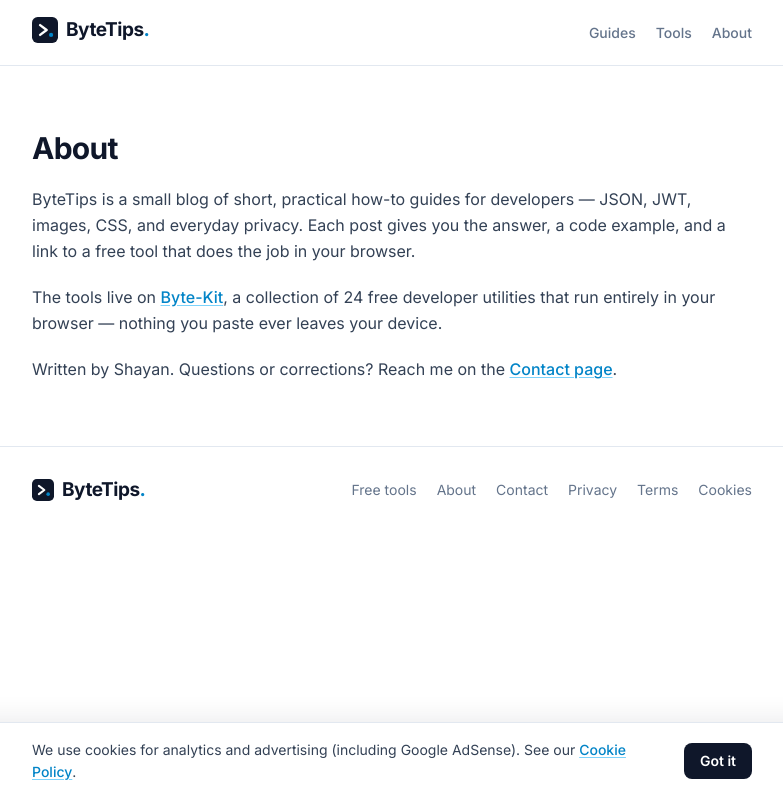
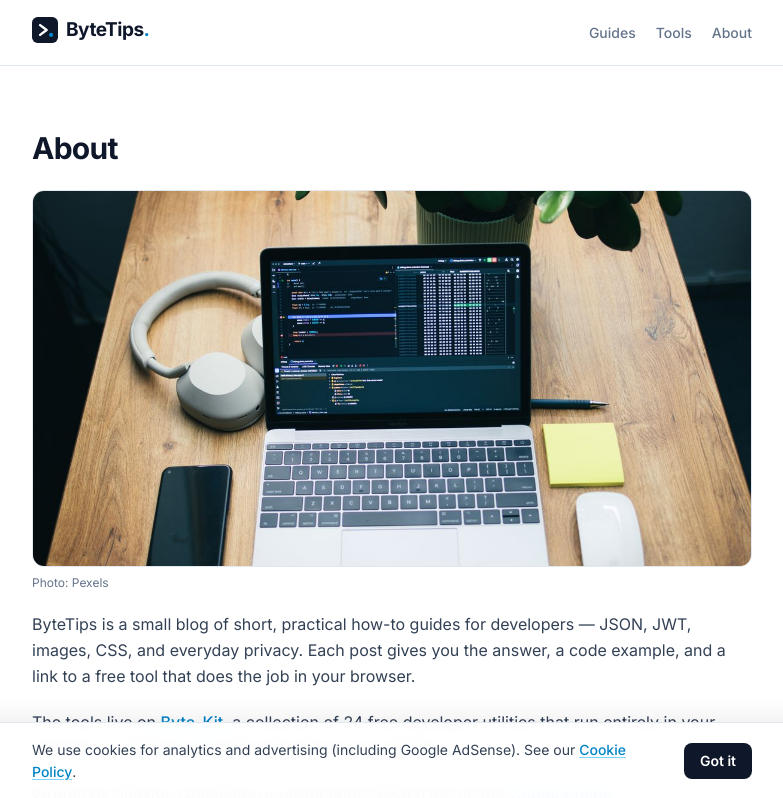
Before and after one commit to Shayan34789/bytetips, a Next.js app: page /about in a window 1280 px wide. Shown: the top 798 px of the page, without its empty margins (248-1031 px from the left). Built offline with nearby package versions, Linux system fonts and the light colour scheme; no server answers.

Commit message:
About page: add workspace photo (Pexels, 1200px)

```diff
--- a/app/about/page.tsx
+++ b/app/about/page.tsx
@@ -12,6 +12,20 @@ export default function AboutPage() {
   return (
     <main className="mx-auto max-w-3xl px-6 py-12 sm:py-16">
       <h1 className="text-3xl font-bold tracking-tight text-ink">About</h1>
+      <figure className="mt-6">
+        {/* Plain img: next/image optimization is incompatible with static export. */}
+        <img
+          src="/about-workspace.jpg"
+          alt="Minimal developer workspace with a laptop and headphones"
+          width={1200}
+          height={627}
+          className="w-full rounded-xl border border-line"
+          loading="lazy"
+        />
+        <figcaption className="mt-2 text-xs text-muted">
+          Photo: Pexels
+        </figcaption>
+      </figure>
       <p className="mt-5 text-[16px] leading-relaxed text-slate-700">
         ByteTips is a small blog of short, practical how-to guides for developers — JSON, JWT,
         images, CSS, and everyday privacy. Each post gives you the answer, a code example, and a
```
Also changed, not shown: public/about-workspace.jpg (added).
